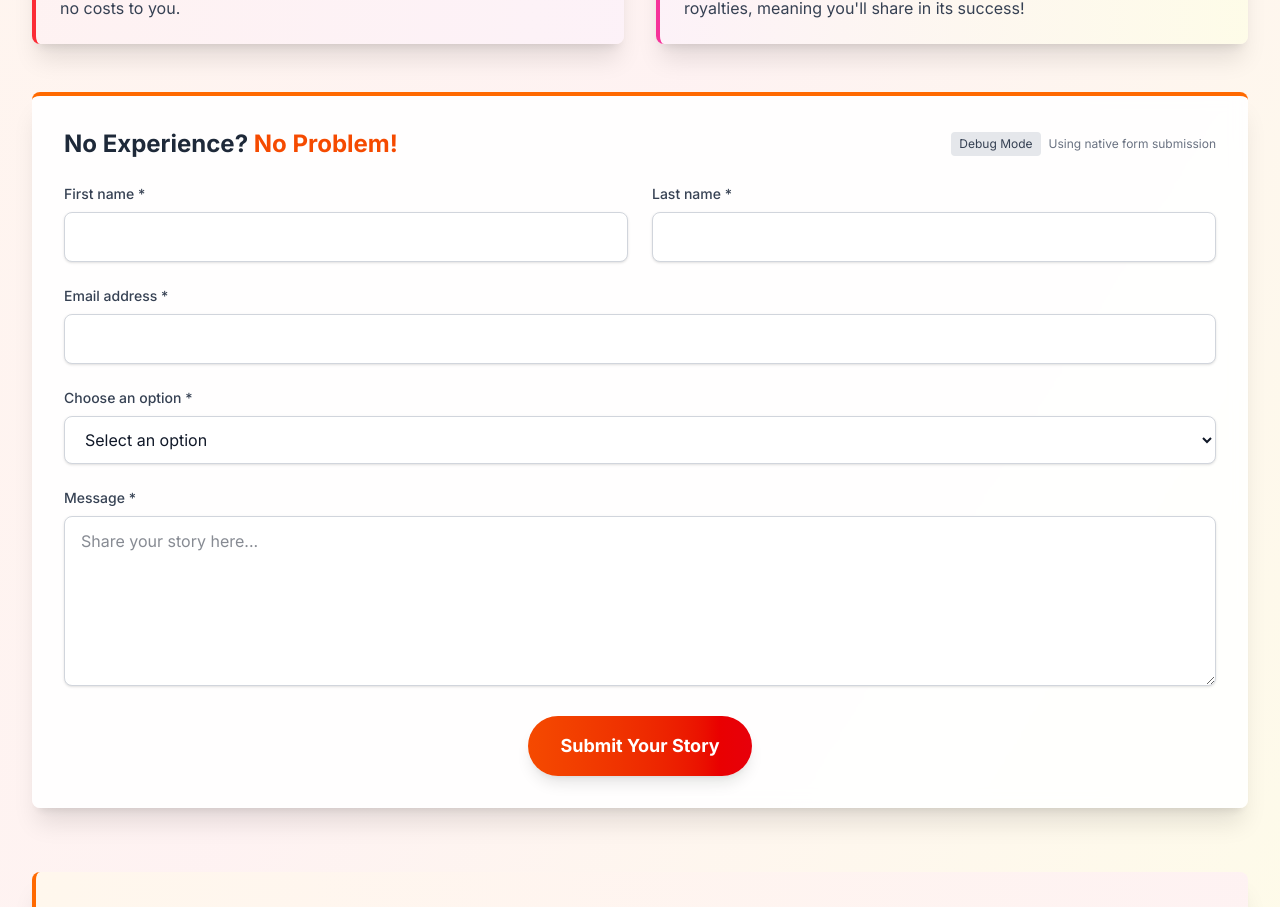
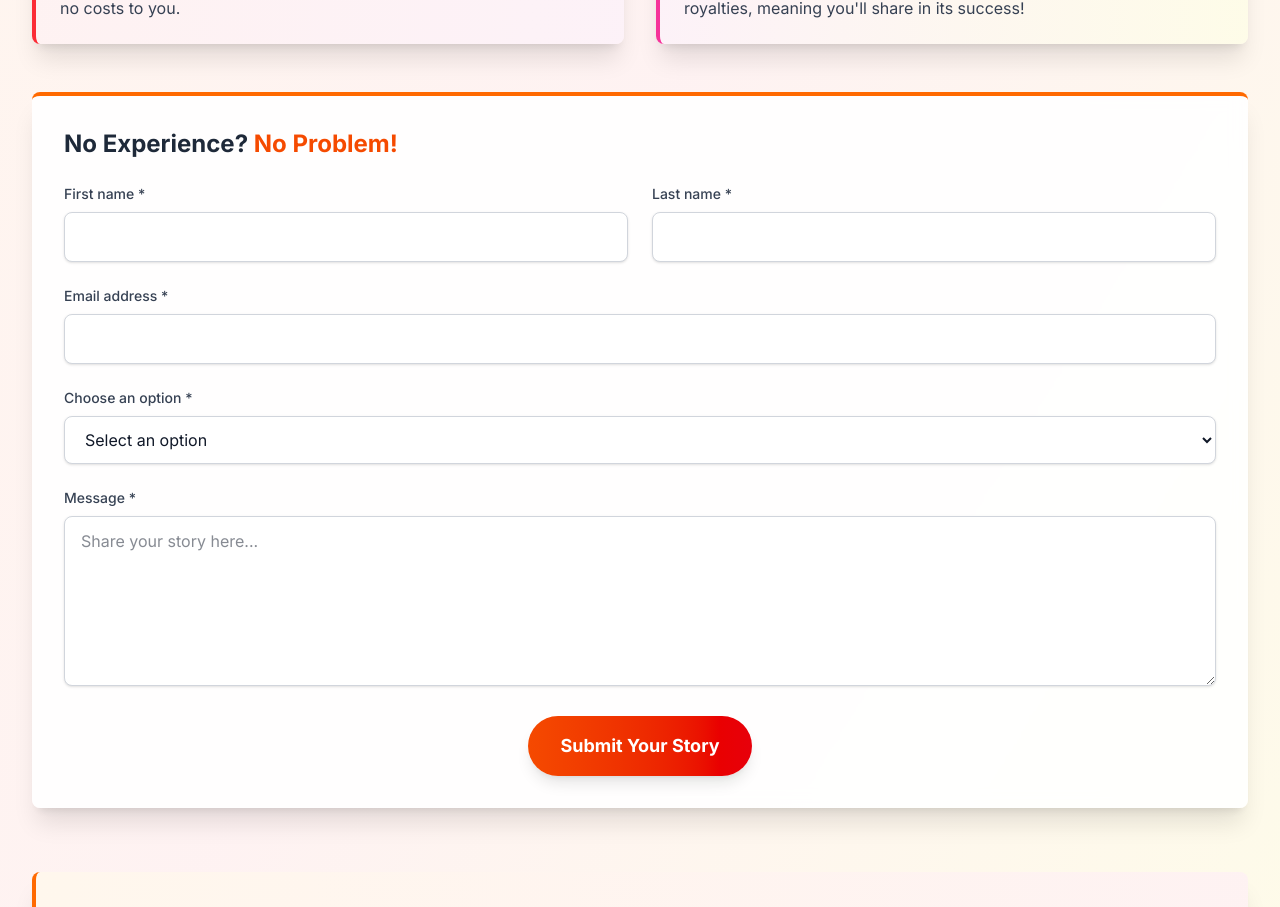
Before and after one commit to ash11055201/neurospicy-new, a Next.js app: page / in a window 1280 px wide. Shown: the part 4538-5445 px from the top of the page. Built offline with nearby package versions, Linux system fonts and the light colour scheme.

Commit message:
fix netlfiy form

```diff
--- a/src/components/StorySubmissionForm.tsx
+++ b/src/components/StorySubmissionForm.tsx
@@ -12,7 +12,6 @@ export default function StorySubmissionForm() {
   })
   const [isSubmitting, setIsSubmitting] = useState(false)
   const [submitStatus, setSubmitStatus] = useState<'idle' | 'success' | 'error'>('idle')
-  const [debugMode, setDebugMode] = useState(false)
   const [debugInfo, setDebugInfo] = useState<string>('')
 
   const handleSubmit = async (e: React.FormEvent) => {
@@ -39,10 +38,7 @@ export default function StorySubmissionForm() {
 
       // Debug logging
       console.log('Submitting form data:', Object.fromEntries(formDataToSend))
-
-      if (debugMode) {
-        setDebugInfo(`Submitting: ${JSON.stringify(Object.fromEntries(formDataToSend), null, 2)}`)
-      }
+      setDebugInfo(`Submitting: ${JSON.stringify(Object.fromEntries(formDataToSend), null, 2)}`)
 
       // Submit to Netlify - DON'T set Content-Type header, let browser handle it
       const response = await fetch('/', {
@@ -52,17 +48,12 @@ export default function StorySubmissionForm() {
 
       console.log('Response status:', response.status)
       console.log('Response headers:', Object.fromEntries(response.headers.entries()))
-
-      if (debugMode) {
-        setDebugInfo(prev => prev + `\nResponse: ${response.status} ${response.statusText}`)
-      }
+      setDebugInfo(prev => prev + `\nResponse: ${response.status} ${response.statusText}`)
 
       if (response.ok) {
         setSubmitStatus('success')
         console.log('Form submitted successfully!')
-        if (debugMode) {
-          setDebugInfo(prev => prev + '\n✅ Form submitted successfully!')
-        }
+        setDebugInfo(prev => prev + '\n✅ Form submitted successfully!')
         // Redirect to success page after a short delay
         setTimeout(() => {
           window.location.href = '/story-success'
@@ -70,9 +61,7 @@ export default function StorySubmissionForm() {
       } else {
         const responseText = await response.text()
         console.error('Form submission failed:', response.status, responseText)
-        if (debugMode) {
-          setDebugInfo(prev => prev + `\n❌ Error: ${response.status} - ${responseText}`)
-        }
+        setDebugInfo(prev => prev + `\n❌ Error: ${response.status} - ${responseText}`)
         throw new Error(`Form submission failed: ${response.status}`)
       }
     } catch (error) {
@@ -149,25 +138,6 @@ export default function StorySubmissionForm() {
             <h3 className="text-2xl font-bold text-gray-800">
               No Experience? <span className="text-orange-600">No Problem!</span>
             </h3>
-            <div className="flex items-center gap-2">
-              <button
-                type="button"
-                onClick={() => setDebugMode(!debugMode)}
-                className="text-xs bg-gray-200 hover:bg-gray-300 text-gray-700 px-2 py-1 rounded"
-              >
-                {debugMode ? 'Hide Debug' : 'Debug Mode'}
-              </button>
-              {debugMode && (
-                <span className="text-xs text-gray-500">
-                  Debug mode uses AJAX submission
-                </span>
-              )}
-              {!debugMode && (
-                <span className="text-xs text-gray-500">
-                  Using native form submission
-                </span>
-              )}
-            </div>
           </div>
 
           {/* Success Message */}
@@ -198,7 +168,7 @@ export default function StorySubmissionForm() {
                   <p className="text-red-700 text-sm mt-1">
                     Please make sure all required fields are filled out and try again.
                   </p>
-                  {debugMode && debugInfo && (
+                  {debugInfo && (
                     <pre className="text-xs text-red-600 mt-2 bg-red-100 p-2 rounded overflow-auto">
                       {debugInfo}
                     </pre>
@@ -209,9 +179,9 @@ export default function StorySubmissionForm() {
           )}
 
           {/* Debug Info */}
-          {debugMode && debugInfo && submitStatus !== 'error' && (
+          {debugInfo && submitStatus !== 'error' && (
             <div className="mb-6 p-4 bg-blue-50 border border-blue-200 rounded-lg">
-              <h4 className="text-blue-800 font-medium mb-2">Debug Information:</h4>
+              <h4 className="text-blue-800 font-medium mb-2">Submission Details:</h4>
               <pre className="text-xs text-blue-600 bg-blue-100 p-2 rounded overflow-auto">
                 {debugInfo}
               </pre>
@@ -223,8 +193,7 @@ export default function StorySubmissionForm() {
             method="POST"
             data-netlify="true"
             data-netlify-honeypot="bot-field"
-            action="/story-success"
-            onSubmit={debugMode ? handleSubmit : undefined}
+            onSubmit={handleSubmit}
             className="space-y-6"
           >
             {/* Hidden fields for Netlify */}
```
Also changed, not shown: 1 other file (tests, documents, lock files or other folders).
